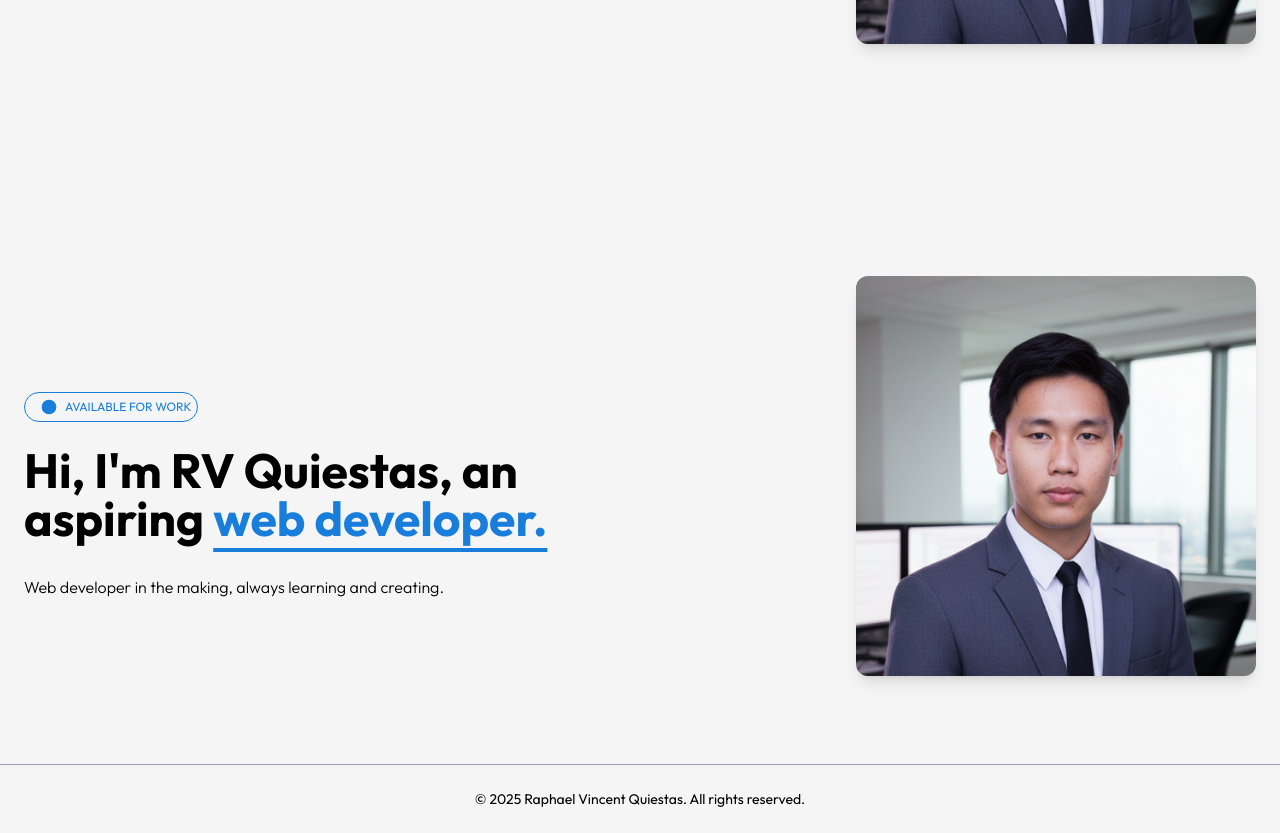
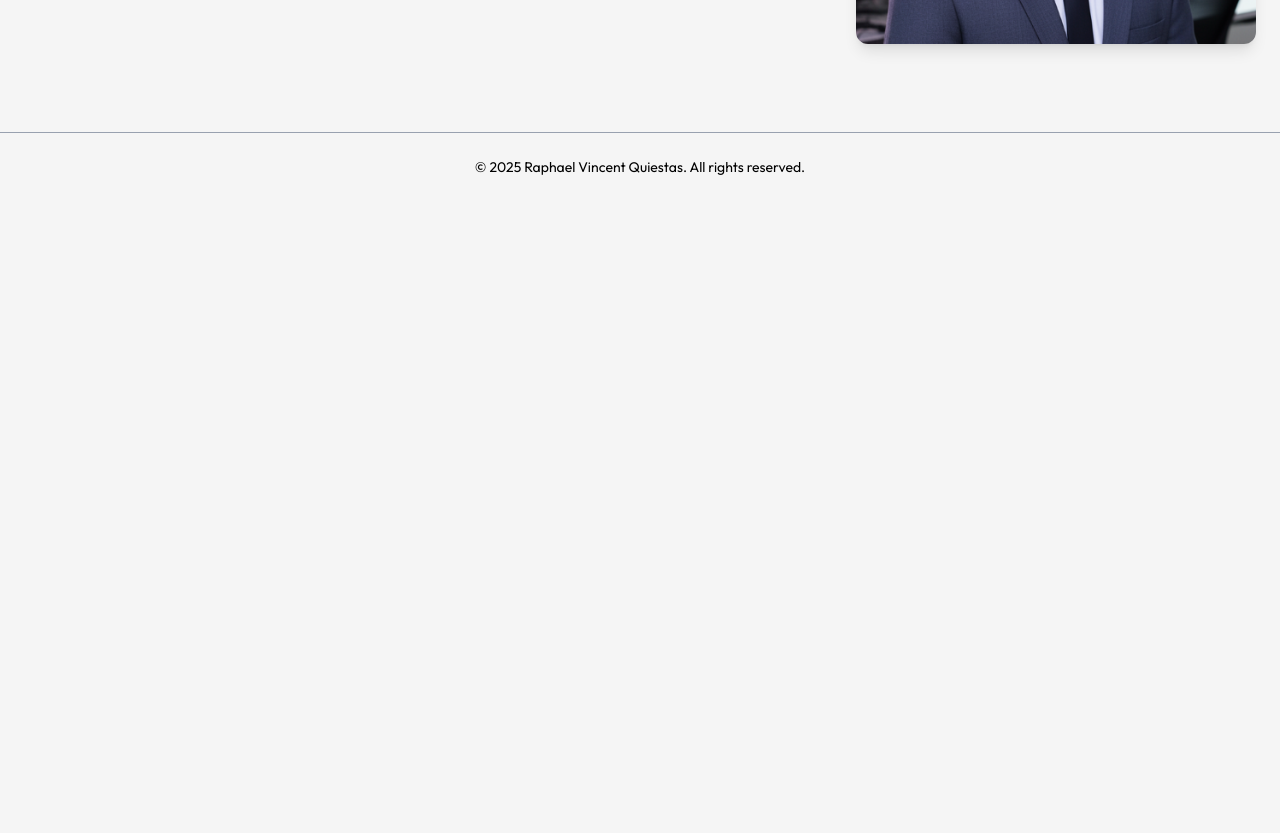
Before and after one commit to rvquiestas/my-portfolio, a React (Vite) app in the folder frontend/: page / in a window 1280 px wide. Shown: the part 620-1453 px from the top of the page. After the commit the page ends 821 px from the top, so only its background shows below. Built offline with nearby package versions, Linux system fonts and the light colour scheme; the HTML template or start-up script is replaced by a standard one.

Commit message:
Remove extra Hero.jsx in HomePage

```diff
--- a/frontend/src/pages/Home.jsx
+++ b/frontend/src/pages/Home.jsx
@@ -18,7 +18,6 @@ const Home = () => {
       <div className="min-h-screen flex flex-col">
         <Navbar />
         <Hero />
-        <Hero />
         <Footer />
       </div>
     </PageTransition>
```
